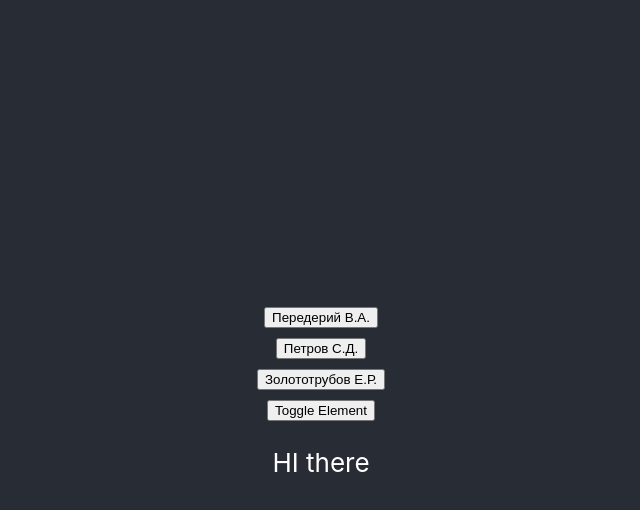
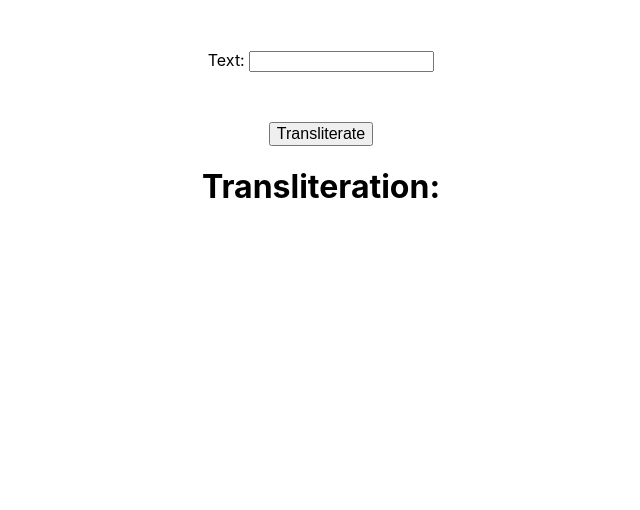
Before and after one commit to ballbuster2005/transl, a React (Create React App) app: page / in a window 1280 px wide. Shown: the top 510 px of the page, without its empty margins (319-959 px from the left). Built offline with nearby package versions, Linux system fonts and the light colour scheme.

Commit message:
Update App.js

```diff
--- a/src/App.js
+++ b/src/App.js
@@ -1,29 +1,13 @@
 import React from 'react';
-import logo from './logo.svg';
 import './App.css';
-import ExampleController from './components/Example';
-import PerederiyVAController from './components/PerederiyVA';
-import PetrovSDController from './components/PetrovSD/PetrovSDController'
-import ZolototrubovERController from './components/ZolototrubovER/ZolototrubovERController'
+import Transliteration from './component/Transliteration'
 
 function App() {
   return (
     <div className="App">
-      <header className="App-header">
-
-        <PerederiyVAController/>
-
-        <PetrovSDController/>
-
-        <ZolototrubovERController/>
-
-        <ExampleController/>
-
-      </header>
+      <Transliteration></Transliteration>
     </div>
   );
 }
 
-// Add only top-level component to the App
-
 export default App;
```
